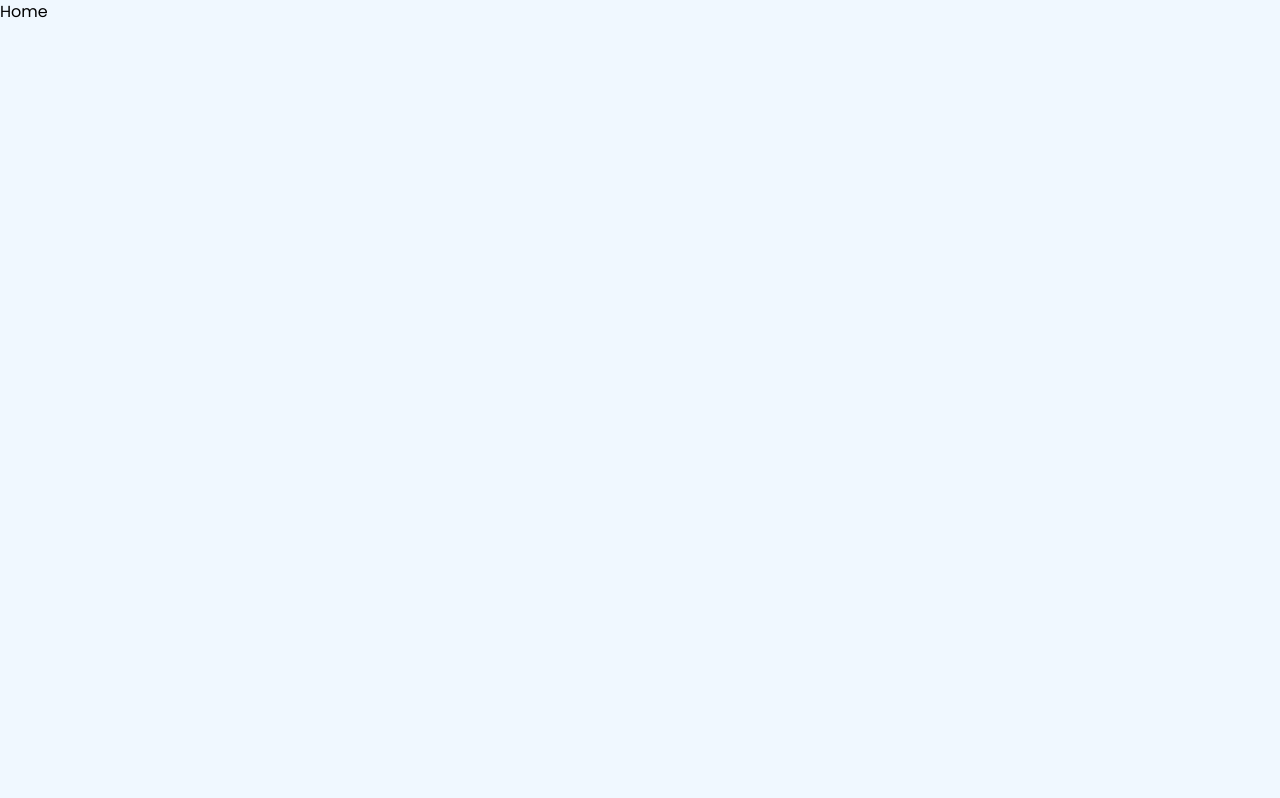
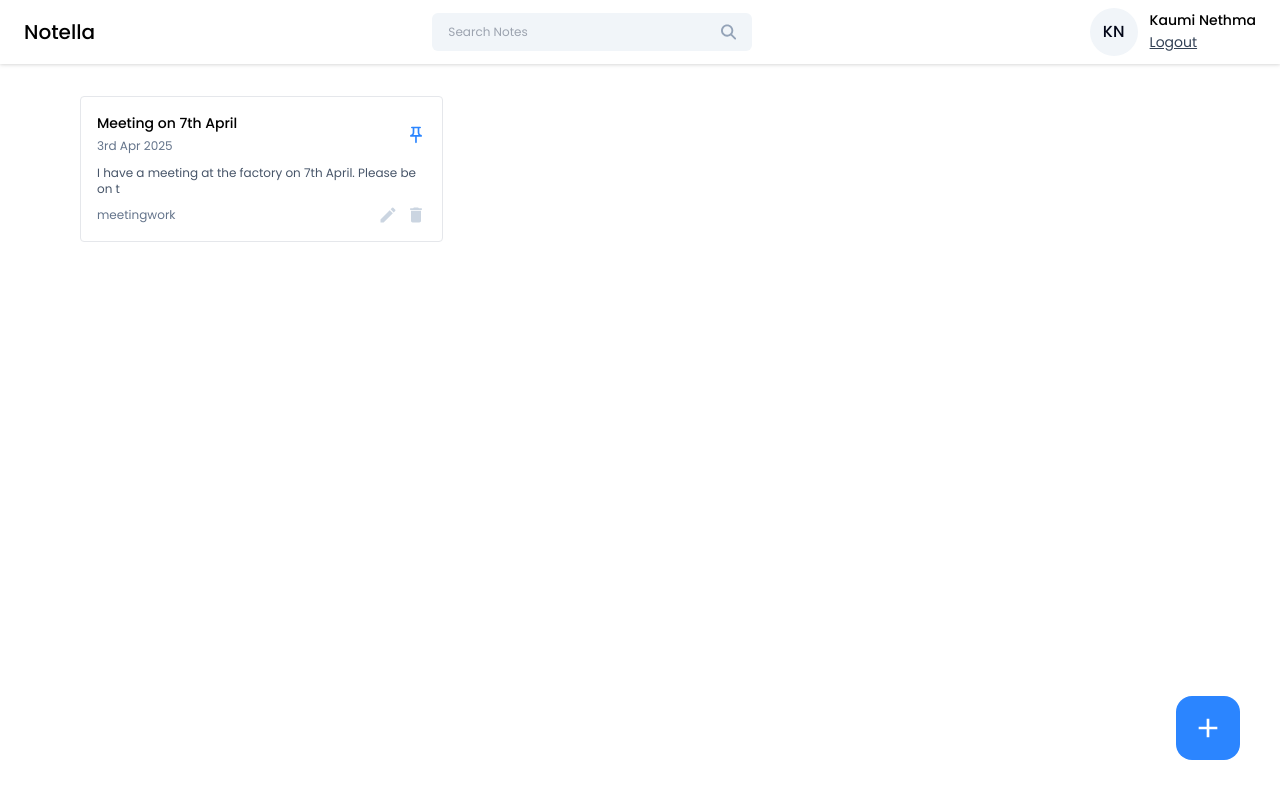
Before and after one commit to Nethma777/Notella, a React (Vite) app in the folder Frontend/Notella/: page /dashboard in a window 1280 px wide. Built offline with nearby package versions, Linux system fonts and the light colour scheme.

Commit message:
Add ProfileInfo and SearchBar components, implement email validation, and update styles

```diff
--- a/Frontend/Notella/package.json
+++ b/Frontend/Notella/package.json
@@ -14,6 +14,7 @@
     "react": "^19.0.0",
     "react-dom": "^19.0.0",
     "react-icons": "^5.5.0",
+    "react-modal": "^3.16.3",
     "react-router-dom": "^7.3.0"
   },
   "devDependencies": {
@@ -21,7 +22,7 @@
     "@types/react": "^19.0.10",
     "@types/react-dom": "^19.0.4",
     "@vitejs/plugin-react": "^4.3.4",
-    "autoprefixer": "^10.4.20",
+    "autoprefixer": "^10.4.21",
     "eslint": "^9.21.0",
     "eslint-plugin-react-hooks": "^5.1.0",
     "eslint-plugin-react-refresh": "^0.4.19",
--- /dev/null
+++ b/Frontend/Notella/src/components/Cards/NoteCard.jsx
@@ -0,0 +1,44 @@
+import React from 'react'
+import { MdCreate, MdOutlinePushPin } from 'react-icons/md'
+import { MdDelete } from 'react-icons/md'
+
+const NoteCard = ({
+  title,
+  date,
+  content,
+  tags,
+  inPinned,
+  onEdit,
+  onDelete,
+  onPinNote
+}) => {
+  return (
+    <div className='border rounded p-4 bg-white hover:shadow-xl transition-all ease-in-out'>
+      <div className="flex items-center justify-between">
+        <div>
+          <h6 className="text-sm font-medium">{title}</h6>
+          <span className='text-xs text-slate-500'>{date}</span>
+        </div>
+        <MdOutlinePushPin
+          className={`icon-btn ${inPinned ? 'text-primary' : 'text-slate-300'}`}
+          onClick={onPinNote}
+        />
+
+      </div>
+      <p className="text-xs text-slate-600 mt-2">{content?.slice(0, 60)}</p>
+      <div className='flex items-center justify-between mt-2'>
+        <div className='text-xs text-slate-500'>{tags}</div>
+
+        <div className="flex items-center gap-2">
+          <MdCreate className="icon-btn hover:text-green-500"
+            onClick={onEdit} />
+          <MdDelete className="icon-btn hover:text-red-500"
+            onClick={onDelete} />
+        </div>
+      </div>
+
+    </div>
+  );
+};
+
+export default NoteCard
--- /dev/null
+++ b/Frontend/Notella/src/components/Cards/ProfileInfo.jsx
@@ -0,0 +1,18 @@
+import React from 'react'
+import { getInitials } from '../../utils/helper'
+
+const ProfileInfo = ({onLogout}) => {
+  return (
+ <div className="flex items-center gap-3">
+  <div className="w-12 h-12 flex items-center justify-center rounded-full text-slate-950 font-medium bg-slate-100">
+   {getInitials("Kaumi Nethma")}
+  </div>
+  <div>
+    <p className="text-sm font-medium">Kaumi Nethma</p>
+    <button className="text-sm text-slate-700 underline" onClick={onLogout}>Logout</button>
+  </div>
+ </div>
+  )
+}
+
+export default ProfileInfo
--- a/Frontend/Notella/src/components/Navbar/Navbar.jsx
+++ b/Frontend/Notella/src/components/Navbar/Navbar.jsx
@@ -1,9 +1,30 @@
-import React from 'react';
+import React, { useState } from 'react';
+import ProfileInfo from '../Cards/profileInfo';
+import { useNavigate } from 'react-router-dom';
+import SearchBar from '../SearchBar/SearchBar';
 
 const Navbar = () => {
+  const [searchQuery, setSearchQuery] = useState("");
+  const Navigate = useNavigate();
+  const handleSearch = () => { };
+
+  const onClearSearch = () => {
+    setSearchQuery("");
+  };
+  const onLogout = () => {
+    Navigate("/login");
+  }
   return (
     <div className="bg-white flex items-center justify-between px-6 py-2 drop-shadow">
       <h2 className="text-xl font-medium text-balck py-2">Notella</h2>
+      <SearchBar
+        value={searchQuery}
+        onChange={({ target }) => {
+          setSearchQuery(target.value);
+        }}
+        handleSearch={handleSearch}
+        onClearSearch={onClearSearch} />
+      <ProfileInfo onLogout={onLogout} />
     </div>
   );
 };
--- /dev/null
+++ b/Frontend/Notella/src/components/SearchBar/SearchBar.jsx
@@ -0,0 +1,21 @@
+import React from 'react'
+import { FaMagnifyingGlass } from 'react-icons/fa6'
+import { IoMdClose } from 'react-icons/io'
+
+const SearchBar = ({ value, onChange, handleSearch, onClearSearch }) => {
+    return (
+        <div className="w-80 flex items-center px-4 bg-slate-100 rounded-md">
+            <input
+                type="text "
+                placeholder="Search Notes"
+                className="w-full text-xs bg-transparent py-[11px] outline-none "
+                value={value}
+                onChange={onChange}
+            />
+           {value && (<IoMdClose className="text-xl text-slate-400 cursor-pointer hover:text-black mr-3" onClick={onClearSearch} />)}
+            <FaMagnifyingGlass className="text-slate-400 cursor-pointer hover:text-black" onClick={handleSearch} />
+        </div>
+    )
+}
+
+export default SearchBar
--- a/Frontend/Notella/src/index.css
+++ b/Frontend/Notella/src/index.css
@@ -18,7 +18,7 @@
   }
 
   body{
-    background-color: aliceblue;
+    background-color: rgb(255, 255, 255);
     overflow-x: hidden;
   }
 }
@@ -32,4 +32,12 @@
     @apply w-full text-sm bg-primary text-white p-2 rounded my-1 hover:bg-blue-700;
   }
 
+  .icon-btn {
+    @apply text-xl text-slate-300 cursor-pointer hover:text-primary;
+  }
+
+  .input-label{
+    @apply text-xs text-slate-400;
+  }
+
 }
--- /dev/null
+++ b/Frontend/Notella/src/pages/Home/AddEditNotes.jsx
@@ -0,0 +1,35 @@
+import React from 'react'
+
+const AddEditNotes = () => {
+    return (
+        <div>
+            <div className="flex flex-col gap-2">
+                <label className="input-label">TITLE</label>
+                <input
+                    type="text"
+                    className="text-2xl text-slate-950 outline-none"
+                    placeholder='Go to gym at 5pm'
+                />
+            </div>
+
+            <div className="flex flex-col gap-2 mt-4">
+                <label className="input-label">CONTENT</label>
+                <textarea
+                    type="text"
+                    className="text-sm text-slate-950 outline-none bg-slate-50 p-2 rounded"
+                    placeholder='Content'
+                    rows={10}
+                />
+            </div>
+            <div className='mt-3'>
+                <label className='input-label'>TAGS</label>
+            </div>
+
+            <button className='btn-primary font-medium mt-5 p-3' onClick={() =>{}}>
+                ADD
+            </button>
+        </div>
+    )
+}
+
+export default AddEditNotes
--- a/Frontend/Notella/src/pages/Home/Home.jsx
+++ b/Frontend/Notella/src/pages/Home/Home.jsx
@@ -1,9 +1,62 @@
-import React from 'react'
+import React, { useState } from 'react'
+import Navbar from '../../components/Navbar/Navbar'
+import NoteCard from '../../components/Cards/NoteCard'
+import { MdAdd } from 'react-icons/md'
+import AddEditNotes from './AddEditNotes'
+import Modal from 'react-modal'
+const Home = () => {
+  const [openAddEditModal, setOpenAddEditModal] = useState({
+    isShown:false,
+    type:"add",
+    data:null
+  });
 
-const Home = () => {
   return (
-    <div>Home</div>
-  )
+    <>
+      <Navbar />
+     <div className="container mx-auto px-20">
+  <div className="grid grid-cols-3 gap-4 mt-8">
+    <NoteCard
+      title="Meeting on 7th April"
+      date="3rd Apr 2025"
+      content="I have a meeting at the factory on 7th April. Please be on time and bring the required documents."
+      tags={["meeting", "work"]}
+      inPinned={true}
+      onEdit={()=>{}}
+      onDelete={()=>{}}
+      onPinNote={()=>{}}
+    />
+
+  </div>
+</div>
+
+<button className="w-16 h-16 flex items-center justify-center rounded-2xl bg-primary hover:bg-blue-600 absolute right-10 bottom-10"
+onClick={() => {
+  setOpenAddEditModal({
+    isShown:true,
+    type:"add",
+    data:null
+  });
+
+}}>
+  <MdAdd className="text-[32px] text-white" />
+  </button>
+
+
+  <Modal
+    isOpen={openAddEditModal.isShown}
+    onRequestClose={() => {}}
+    style={{
+      overlay:{
+        backgroundColor: "rgba(0, 0, 0, 0.5)",
+      },
+    }}
+    contentLabel=""
+    className="w-[40%] max-h-3/4 bg-white rounded-md mx-auto mt-14 p-5  ">
+       <AddEditNotes />
+  </Modal>
+    </>
+  );
 }
 
 export default Home
--- a/Frontend/Notella/src/utils/helper.js
+++ b/Frontend/Notella/src/utils/helper.js
@@ -2,3 +2,16 @@
     const regex = /^[^\s@]+@[^\s@]+\.[^\s@]+$/;
     return regex.test(email);
 };
+
+export const getInitials = (name) => {
+    if (!name) return "";
+
+    const words = name.split(" ");
+    let initials = "";
+
+    for (let i = 0; i < Math.min(words.length, 2); i++) {
+        initials += words[i][0];
+    }
+
+    return initials.toUpperCase();
+};
```
Also changed, not shown: 1 other file (tests, documents, lock files or other folders).
